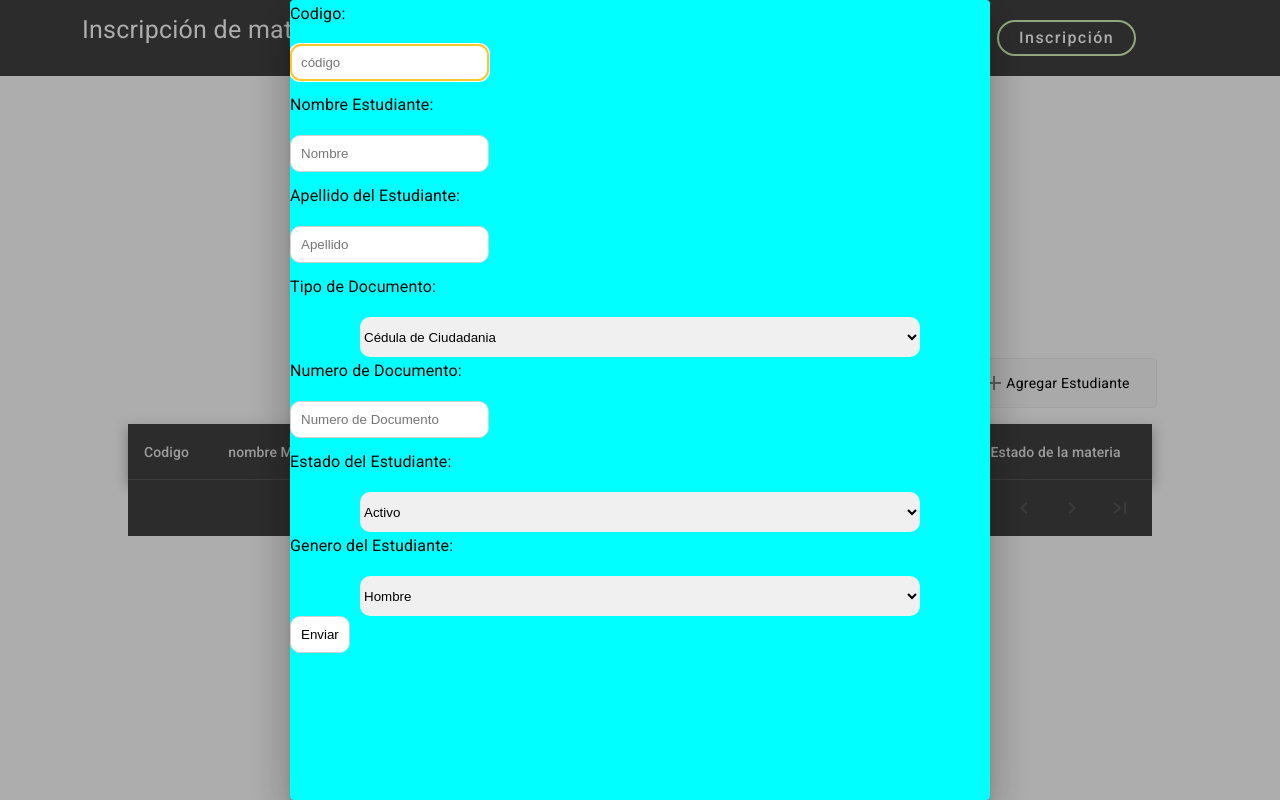
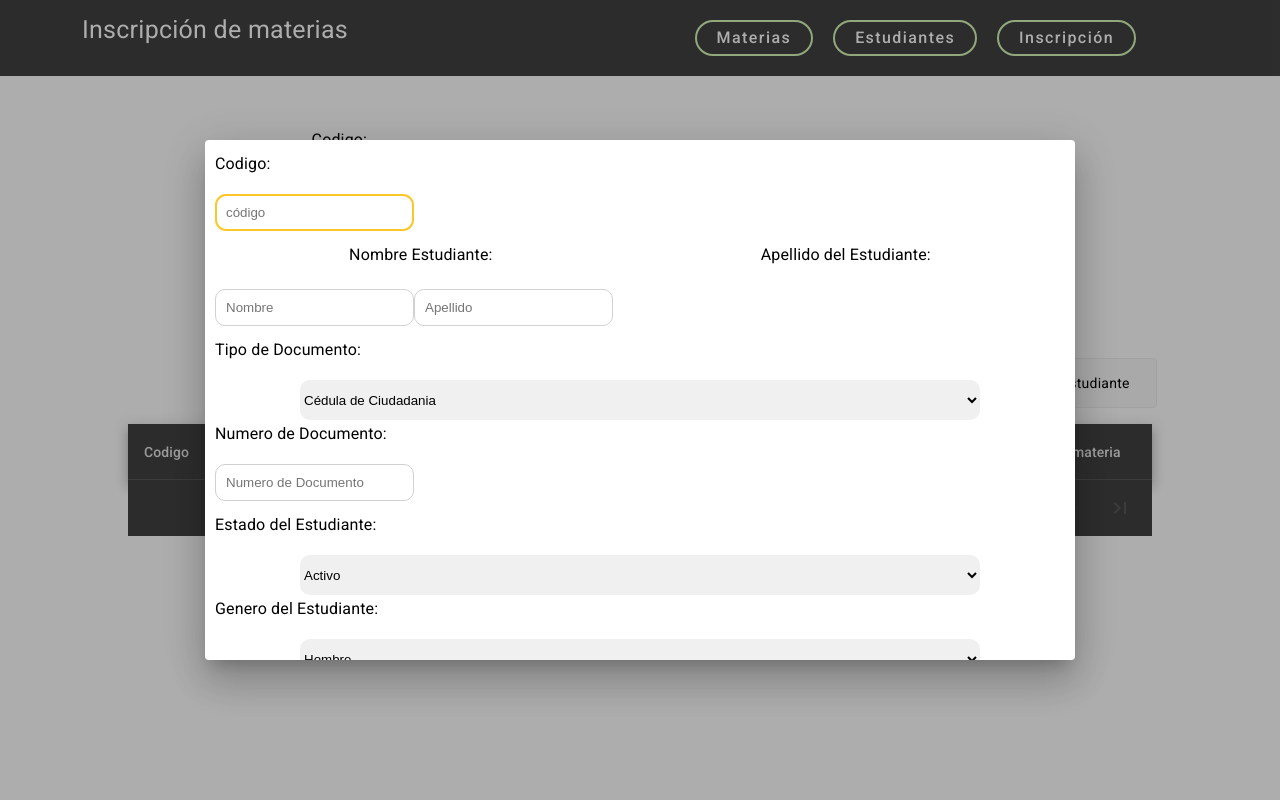
Before and after one commit to JulianOrtegaC/FrontDistriLab2, an Angular app in the folder FrontDistriLab2/: page /estudiantes in a window 1280 px wide. Both pictures are taken after typing "Sample", "Sample", "Sample", "Sample" into the empty fields and a click on the button "Agregar Estudiante". Built offline with nearby package versions, Linux system fonts and the light colour scheme; no server answers.

Commit message:
Update Dialog Create Student

```diff
--- a/FrontDistriLab2/src/app/components/estudiantes/dialogCrear.css
+++ b/FrontDistriLab2/src/app/components/estudiantes/dialogCrear.css
@@ -1,7 +1,12 @@
+
+.container{
+    padding: 10px;
+    background-color: white;
+    width: 850px;
+    height: 500px;
+}
 .FormularioCrear{
-    width: 700px;
-    height: 800px;
-    background-color: aqua;
+    background-color: white;
 }
 
 .select{
@@ -12,13 +17,28 @@
     border: none;
 }
 .TipoP{
-    width: 80%;
+    width: 50%;
     display: flex;
     margin-left: 10%;
     width: 80%;
     height: 40px;
 }
+.conInputs{
+    background-color: #FCC728;
+    display: inline;
+}
+.conText{
+    display: flex;
+}
+.conText h3{
+    display: inline;
+    margin: auto;
+}
+form{
+    display: inline;
+}
 form input{
+    display: inline;
     font-family: 'Muli', sans-serif;
     padding: 10px;
     margin-bottom: 10px;
@@ -30,6 +50,7 @@ form input{
       color: #FCC728;
   }
   input[type="submit"]{
+    display: flex;
     font-family: 'Muli', sans-serif;
     background-color: #fff;
     border: solid 1px #d1d1d1;
--- a/FrontDistriLab2/src/app/components/estudiantes/dialogCrearEstudiante.html
+++ b/FrontDistriLab2/src/app/components/estudiantes/dialogCrearEstudiante.html
@@ -1,11 +1,29 @@
+<div class="container">
+
+
 <div class="FormularioCrear">
     <form class="" action="#" method="post">
-        <h3>Codigo:</h3>
-        <input type="text" name="mes" value="" placeholder="código">
-        <h3>Nombre Estudiante:</h3>
-        <input type="text" name="mes" value="" placeholder="Nombre">
-        <h3>Apellido del Estudiante:</h3>
-        <input type="text" name="mes" value="" placeholder="Apellido">
+        <div class="conInputs">
+            <h3>Codigo:</h3>
+            <input type="text" name="mes" value="" placeholder="código">
+        </div>
+        <br>
+        <div class="conInputs">
+            <div class="conText">
+                <h3>Nombre Estudiante:</h3>
+                <h3>Apellido del Estudiante:</h3>
+            </div>
+            <br>
+            <div class="conInputs">
+
+                <input type="text" name="mes" value="" placeholder="Nombre">
+                <input type="text" name="mes" value="" placeholder="Apellido">
+            </div>
+        </div>
+
+        <div class="conInputs">
+
+        </div>
         <h3>Tipo de Documento:</h3>
         <select class="select TipoP"  formControlName="TipoDeDocumento">
             <option value="" disabled> Seleccione el Tipo de Documento</option>
@@ -20,6 +38,7 @@
         <select class="select TipoP"  formControlName="TipoEstado">
             <option value="" disabled> Seleccione el Tipo de Estado del Estudiante</option>
             <option value="Dominico-hartón">Activo</option>
+            <option value="Dominico-hartón">Suspendido</option>
         </select>
         <h3>Genero del Estudiante:</h3>
         <select class="select TipoP"  formControlName="Genero del Estudiante">
@@ -31,3 +50,5 @@
 
       </form>
 </div>
+
+</div>
```
